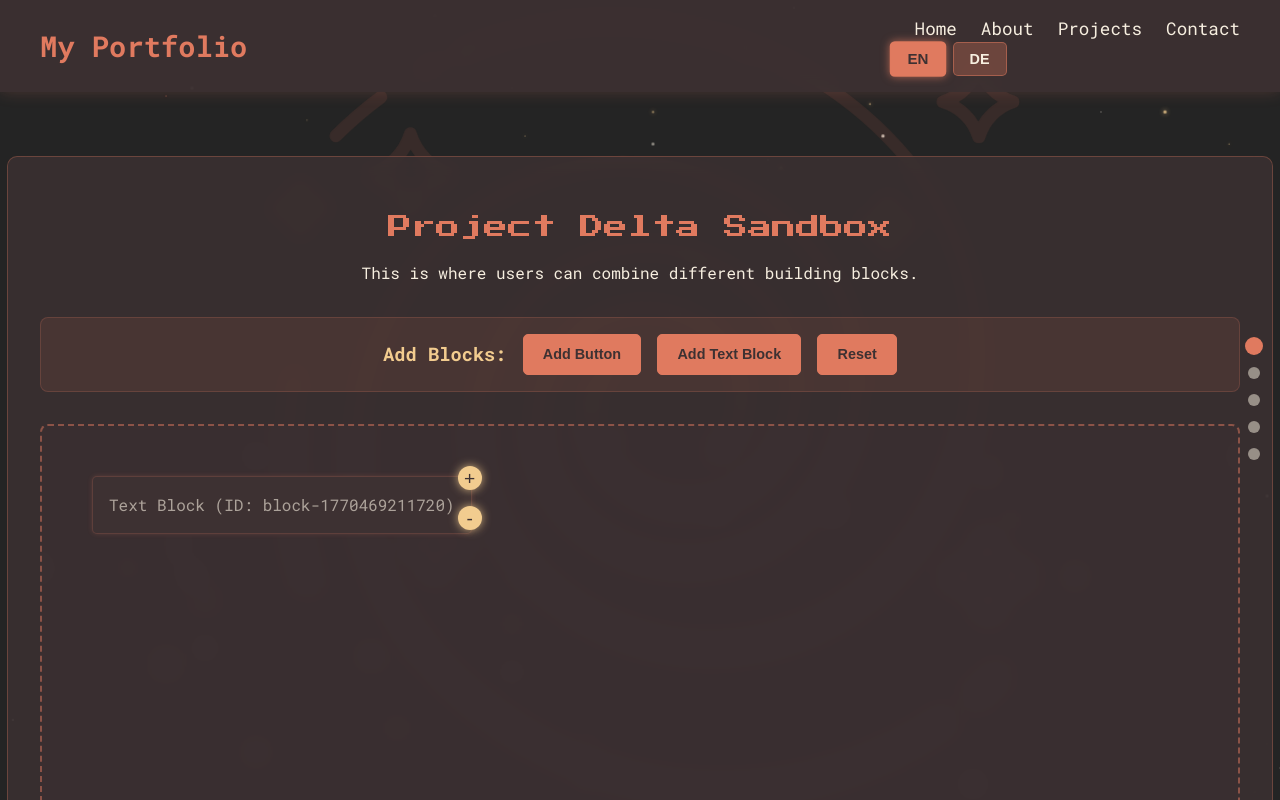
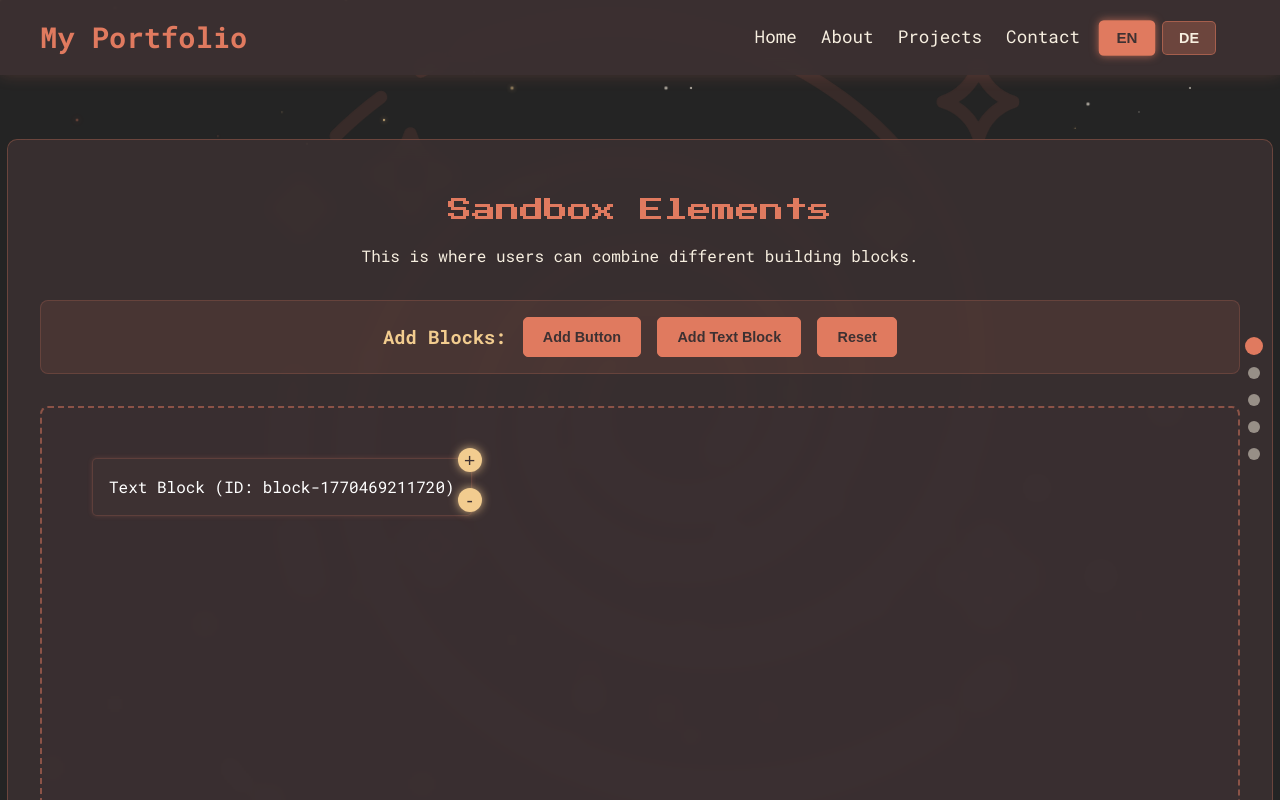
Before and after one commit to Leonhecke1/portfolio, a React (Vite) app: page /project-delta in a window 1280 px wide. Both pictures are taken after a click on the button "Add Text Block". Shown: the top 800 px of the page. Built offline with nearby package versions, Linux system fonts and the light colour scheme.

Commit message:
move to Project Detailpage

```diff
--- a/src/ProjectData.ts
+++ b/src/ProjectData.ts
@@ -105,11 +105,51 @@ const [gridState, setGridState] = useState<GridState>({
   },
   {
     id: 4,
-    title: 'Project Delta Sandbox',
+    title: 'Sandbox',
     description: 'An interactive sandbox environment where users can drag, drop, and configure various UI and layout building blocks to create custom designs.',
-    technologies: ['React', 'TypeScript', 'State Management', 'Dynamic UI'],
-    link: '/project-delta',
+    technologies: ['React', 'TypeScript', 'State Management', 'Dynamic UI', 'dnd-kit'],
+    link: '#',
     position: { top: '65%', left: '75%' },
-    technicalInsight: 'This project demonstrates advanced React component composition, dynamic rendering of UI elements based on user interaction, and effective state management to handle the addition and configuration of building blocks. It serves as a foundation for a customizable design tool or prototyping environment, showcasing modular and extensible frontend architecture.'
+    technicalInsight: 'This project demonstrates advanced React component composition, dynamic rendering of UI elements based on user interaction, and effective state management to handle the addition and configuration of building blocks. It serves as a foundation for a customizable design tool or prototyping environment, showcasing modular and extensible frontend architecture. Key technical aspects include the use of `dnd-kit` for drag-and-drop functionality, dynamic SVG rendering for connection lines, and a modal-based configuration system for inter-block interactions.',
+    codeSnippets: [
+      {
+        title: 'Block Interface Definition',
+        code: `export interface Block {
+  id: string;
+  type: BlockType;
+  x: number;
+  y: number;
+  color?: string;
+  bgColor?: string;
+  props?: any;
+}`,
+        language: 'typescript'
+      },
+      {
+        title: 'Draggable Component Structure',
+        code: `function Draggable(props: DraggableBlockProps) {
+  const { attributes, listeners, setNodeRef, transform } = useDraggable({ id: props.id });
+  return (
+    <div ref={setNodeRef} style={{ transform: CSS.Translate.toString(transform) }} {...listeners} {...attributes}>
+      {props.children}
+      {/* Buttons for remove/connect */}
+    </div>
+  );
+}`,
+        language: 'tsx'
+      },
+      {
+        title: 'Save Connection Logic',
+        code: `const handleSaveConnectionConfig = (configuredConnection: Connection) => {
+  if (configuredConnection.id) {
+    setConnections(prev => prev.map(conn => conn.id === configuredConnection.id ? configuredConnection : conn));
+  } else {
+    setConnections(prev => [...prev, { ...configuredConnection, id: \`conn-\${Date.now()}\` }]);
+  }
+  // Close modal logic
+};`,
+        language: 'typescript'
+      }
+    ]
   },
 ];
--- a/src/components/ProjectDeltaBlocks/TextBlock.tsx
+++ b/src/components/ProjectDeltaBlocks/TextBlock.tsx
@@ -9,7 +9,7 @@ interface TextBlockProps {
 const TextBlock: React.FC<TextBlockProps> = ({ content = 'This is a text block.', style, onClick }) => {
   return (
     <div className="text-block" style={style} onClick={onClick}>
-      <p>{content}</p>
+      {content}
     </div>
   );
 };
--- a/src/components/ProjectDeltaSandbox.tsx
+++ b/src/components/ProjectDeltaSandbox.tsx
@@ -309,7 +309,7 @@ const ProjectDeltaSandbox: React.FC = () => {
 
   return (
     <div className="project-delta-sandbox">
-      <h2>Project Delta Sandbox</h2>
+      <h2>Sandbox Elements</h2>
       <p>This is where users can combine different building blocks.</p>
 
       {connecting.sourceId && (
--- a/src/components/ProjectDetail.tsx
+++ b/src/components/ProjectDetail.tsx
@@ -4,6 +4,7 @@ import { useLanguage } from '../contexts/LanguageContext';
 import { projects } from '../ProjectData';
 import CssGridGenerator from './CssGridGenerator';
 import PlanetaryDashboard from './PlanetaryDashboard';
+import ProjectDeltaSandbox from './ProjectDeltaSandbox'; // Import ProjectDeltaSandbox
 import { Prism as SyntaxHighlighter } from 'react-syntax-highlighter'; // Import SyntaxHighlighter
 import { atomDark } from 'react-syntax-highlighter/dist/esm/styles/prism'; // Import a style
 
@@ -41,6 +42,8 @@ const ProjectDetail: React.FC = () => {
         return <CssGridGenerator />;
       case 2:
         return <PlanetaryDashboard />;
+      case 4: // Add case for ProjectDeltaSandbox
+        return <ProjectDeltaSandbox />;
       default:
         return (
           <>
@@ -95,7 +98,7 @@ const ProjectDetail: React.FC = () => {
         <h2 className="sr-only">Project Navigation</h2>
         <div className="project-detail-links">
           <button onClick={goToPreviousProject} className="btn-custom" aria-label="Go to previous project">Previous Project</button>
-          {currentProjectId !== 1 && currentProjectId !== 2 && (
+          {currentProjectId !== 1 && currentProjectId !== 2 && currentProjectId !== 4 && (
             <a href={project.link} className="btn-custom" target="_blank" rel="noopener noreferrer" aria-label={`View live version of ${project.title}`}>View Live Project</a>
           )}
           <button onClick={goToNextProject} className="btn-custom" aria-label="Go to next project">Next Project</button>
--- a/src/styles/custom.scss
+++ b/src/styles/custom.scss
@@ -171,6 +171,10 @@ body {
 }
 
 .main-nav {
+  display: flex;
+  gap:20px;
+  align-items: center;
+
   .nav-list {
     list-style: none;
     margin: 0;
```
